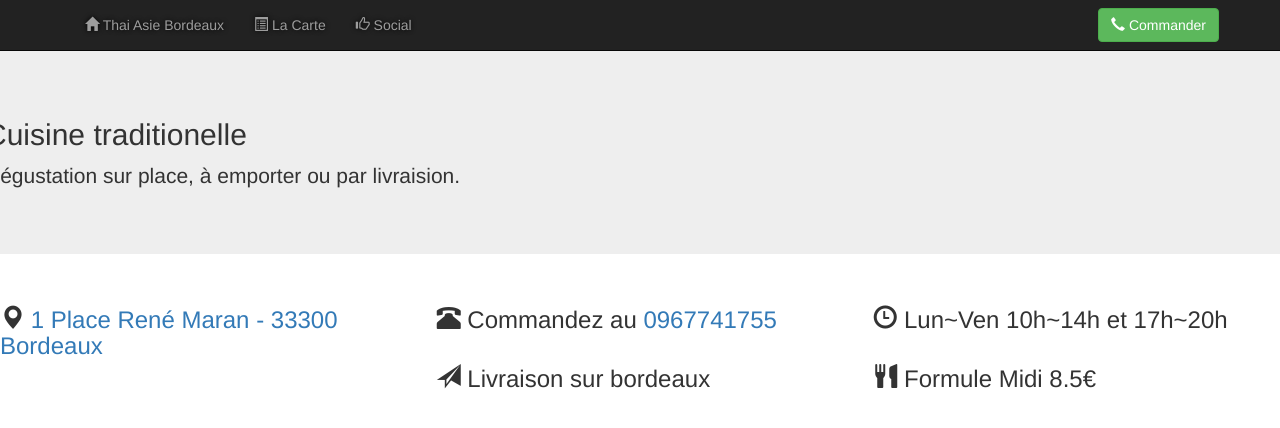
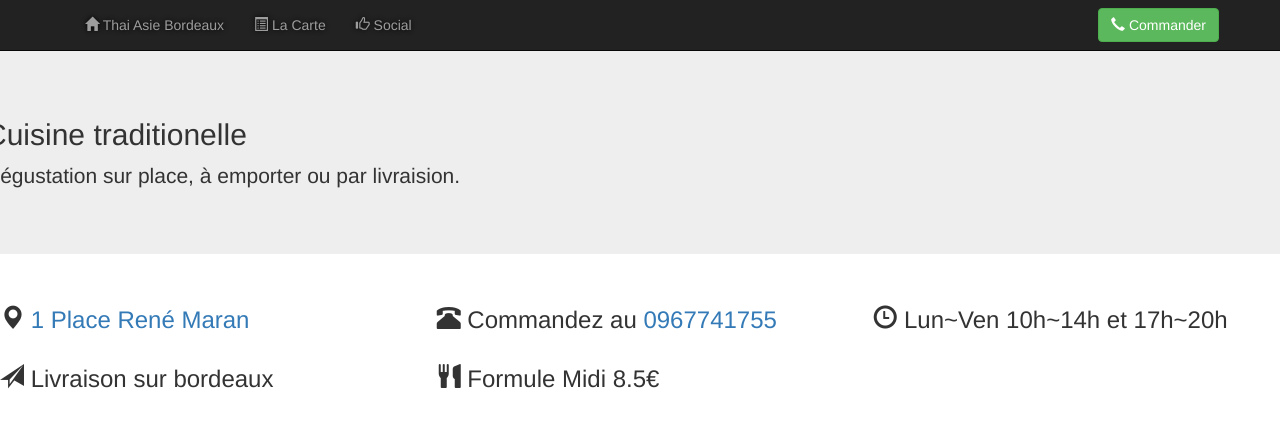
Before and after one commit to niris/thaiasiebordeaux, a Jekyll site: the page built from bienvenu.html, in a window 1280 px wide. Shown: the top 428 px of the page. Built offline with Jekyll 4.4.1, drawn with Linux system fonts in a browser that asks for light colours.

Commit message:
Update info.yml

```diff
--- a/_data/info.yml
+++ b/_data/info.yml
@@ -1,5 +1,5 @@
 slogan:
- map-marker: <a href="http://maps.google.com?q=1 Place René Maran Bordeaux">1 Place René Maran - 33300 Bordeaux</a>
+ map-marker: <a href="http://maps.google.com?q=1 Place René Maran Bordeaux">1 Place René Maran</a>
  phone-alt: Commandez au <a href="tel:0967741755">0967741755</a>
  time: Lun~Ven 10h~14h et 17h~20h
  send: Livraison sur bordeaux
```
